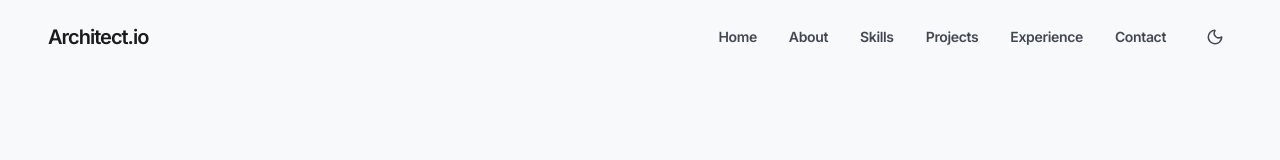
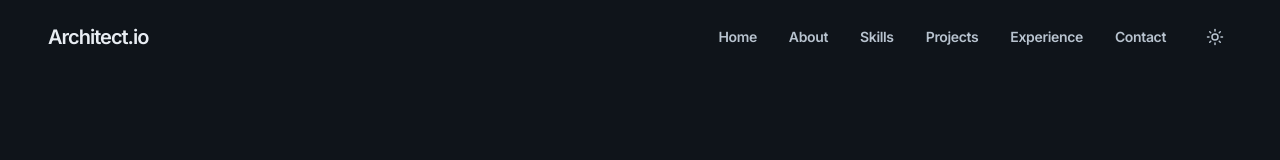
Before and after one commit to KVPnaveen/Portfolio, a React (Vite) app: page / in a window 1280 px wide. Both pictures are taken after a click on the button 1215 px from the left and 37 px from the top of the page. Shown: the top 160 px of the page. Built offline with nearby package versions, Linux system fonts and the light colour scheme.

Commit message:
add dark mood and light mood

```diff
--- a/src/App.tsx
+++ b/src/App.tsx
@@ -45,6 +45,8 @@ interface Experience {
   description: string;
   type: 'work' | 'education';
 }
+
+type Theme = 'light' | 'dark';
 
 // --- Data ---
 const PROJECTS: Project[] = [
@@ -113,7 +115,12 @@ const EXPERIENCE: Experience[] = [
 
 // --- Components ---
 
-const Navbar = () => {
+interface NavbarProps {
+  theme: Theme;
+  onToggleTheme: () => void;
+}
+
+const Navbar = ({ theme, onToggleTheme }: NavbarProps) => {
   const [isOpen, setIsOpen] = useState(false);
   const [scrolled, setScrolled] = useState(false);
 
@@ -148,15 +155,31 @@ const Navbar = () => {
               {link.name}
             </a>
           ))}
-          <button className="p-2 rounded-full hover:bg-surface-container transition-colors">
-            <Moon size={18} className="text-on-surface-variant" />
+          <button
+            onClick={onToggleTheme}
+            aria-label={`Switch to ${theme === 'light' ? 'dark' : 'light'} mode`}
+            className="p-2 rounded-full hover:bg-surface-container transition-colors"
+          >
+            {theme === 'light' ? (
+              <Moon size={18} className="text-on-surface-variant" />
+            ) : (
+              <Sun size={18} className="text-on-surface-variant" />
+            )}
           </button>
         </div>
 
         {/* Mobile Menu Toggle */}
         <div className="md:hidden flex items-center gap-4">
-          <button className="p-2 rounded-full hover:bg-surface-container transition-colors">
-            <Moon size={18} className="text-on-surface-variant" />
+          <button
+            onClick={onToggleTheme}
+            aria-label={`Switch to ${theme === 'light' ? 'dark' : 'light'} mode`}
+            className="p-2 rounded-full hover:bg-surface-container transition-colors"
+          >
+            {theme === 'light' ? (
+              <Moon size={18} className="text-on-surface-variant" />
+            ) : (
+              <Sun size={18} className="text-on-surface-variant" />
+            )}
           </button>
           <button onClick={() => setIsOpen(!isOpen)} className="text-on-surface">
             {isOpen ? <X /> : <Menu />}
@@ -497,9 +520,31 @@ const Footer = () => {
 };
 
 export default function App() {
+  const [theme, setTheme] = useState<Theme>(() => {
+    if (typeof window === 'undefined') {
+      return 'light';
+    }
+
+    const storedTheme = window.localStorage.getItem('theme');
+    if (storedTheme === 'light' || storedTheme === 'dark') {
+      return storedTheme;
+    }
+
+    return window.matchMedia('(prefers-color-scheme: dark)').matches ? 'dark' : 'light';
+  });
+
+  useEffect(() => {
+    document.documentElement.classList.toggle('dark', theme === 'dark');
+    window.localStorage.setItem('theme', theme);
+  }, [theme]);
+
+  const toggleTheme = () => {
+    setTheme((currentTheme) => (currentTheme === 'light' ? 'dark' : 'light'));
+  };
+
   return (
     <div className="bg-surface min-h-screen selection:bg-primary-container selection:text-surface-container-lowest">
-      <Navbar />
+      <Navbar theme={theme} onToggleTheme={toggleTheme} />
       <main>
         <Hero />
         <About />
--- a/src/index.css
+++ b/src/index.css
@@ -27,6 +27,27 @@
     @apply bg-surface text-on-surface font-sans antialiased;
   }
 
+  :root {
+    color-scheme: light;
+  }
+
+  .dark {
+    color-scheme: dark;
+    --color-primary: #7eb6ff;
+    --color-primary-container: #2e7bc9;
+    --color-surface: #0f141a;
+    --color-surface-container-low: #161d25;
+    --color-surface-container-lowest: #1d2630;
+    --color-surface-container: #26313d;
+    --color-surface-container-highest: #334253;
+    --color-on-surface: #e8edf3;
+    --color-on-surface-variant: #b8c3cf;
+    --color-secondary-container: #1f3448;
+    --color-on-secondary-container: #d3e4f6;
+    --color-outline-variant: #4a5b70;
+    --color-inverse-surface: #f7f9fb;
+  }
+
   h1, h2, h3, h4, h5, h6 {
     @apply font-headline tracking-tight;
   }
```
